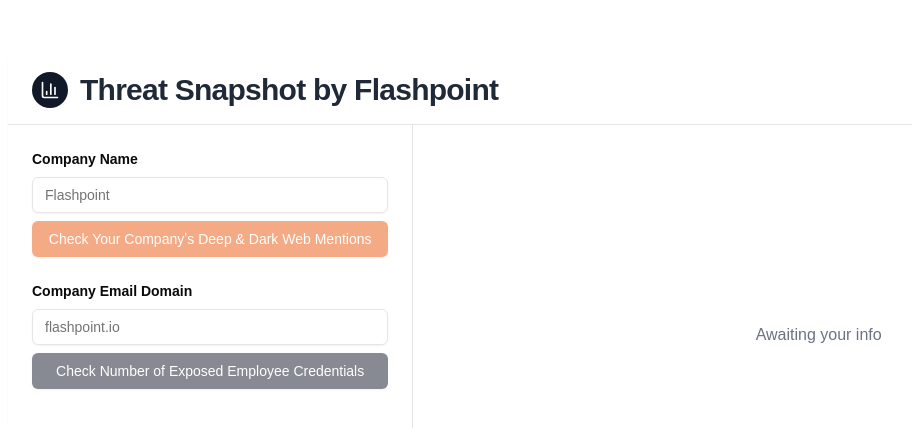
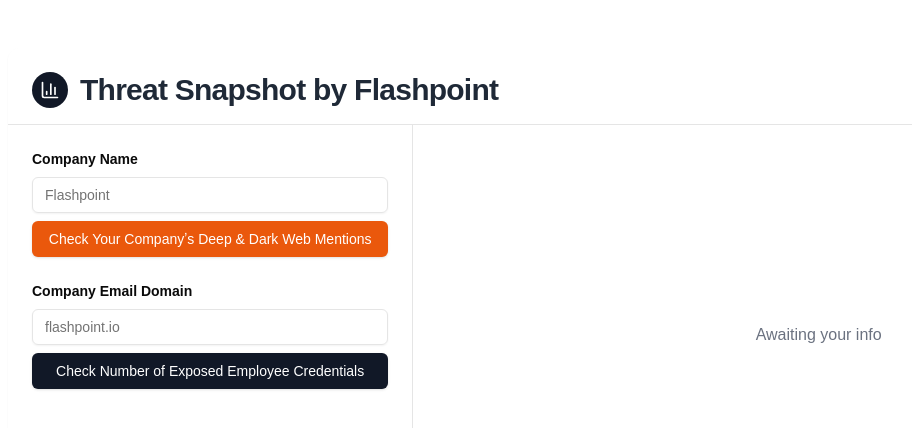
Before and after one commit to rrh1441/prospect, a Next.js app: page / in a window 1280 px wide. Shown: the top 428 px of the page, without its empty margins (24-936 px from the left). Built offline with nearby package versions, Linux system fonts and the light colour scheme.

Commit message:
updated button color

```diff
--- a/src/app/page.tsx
+++ b/src/app/page.tsx
@@ -83,14 +83,14 @@
 export default function Home() {
   /* ---- inputs ---- */
   const [company, setCompany] = useState("");
-  const [domain, setDomain]   = useState("");
+  const [domain, setDomain] = useState("");
 
   /* ---- chart / state ---- */
-  const [chartData,   setChartData]   = useState<MonthlyData[]>([]);
-  const [chartTitle,  setChartTitle]  = useState("");
-  const [keyword,     setKeyword]     = useState("");
-  const [loading,     setLoading]     = useState(false);
-  const [error,       setError]       = useState<string | null>(null);
+  const [chartData, setChartData] = useState<MonthlyData[]>([]);
+  const [chartTitle, setChartTitle] = useState("");
+  const [keyword, setKeyword] = useState("");
+  const [loading, setLoading] = useState(false);
+  const [error, setError] = useState<string | null>(null);
 
   /* ---- generic fetch ---- */
   async function run(
@@ -182,11 +182,15 @@
                     onChange={(e) => setCompany(e.target.value)}
                   />
                   <Button
-                    disabled={loading || !company}
+                    disabled={loading}
                     onClick={handleMentions}
-                    className="w-full bg-orange-600 hover:bg-orange-700 text-white"
+                    className={`w-full text-white ${
+                      loading
+                        ? "bg-orange-600/50"
+                        : "bg-orange-600 hover:bg-orange-700"
+                    }`}
                   >
-                    Check Your Companyʼs Deep &amp; Dark Web Mentions
+                    Check Your Companyʼs Deep & Dark Web Mentions
                   </Button>
                 </div>
 
@@ -199,9 +203,11 @@
                     onChange={(e) => setDomain(e.target.value)}
                   />
                   <Button
-                    disabled={loading || !domain}
+                    disabled={loading}
                     onClick={handleCreds}
-                    className="w-full bg-gray-900 hover:bg-gray-800 text-white"
+                    className={`w-full text-white ${
+                      loading ? "bg-gray-900/50" : "bg-gray-900 hover:bg-gray-800"
+                    }`}
                   >
                     Check Number of Exposed Employee Credentials
                   </Button>
```
